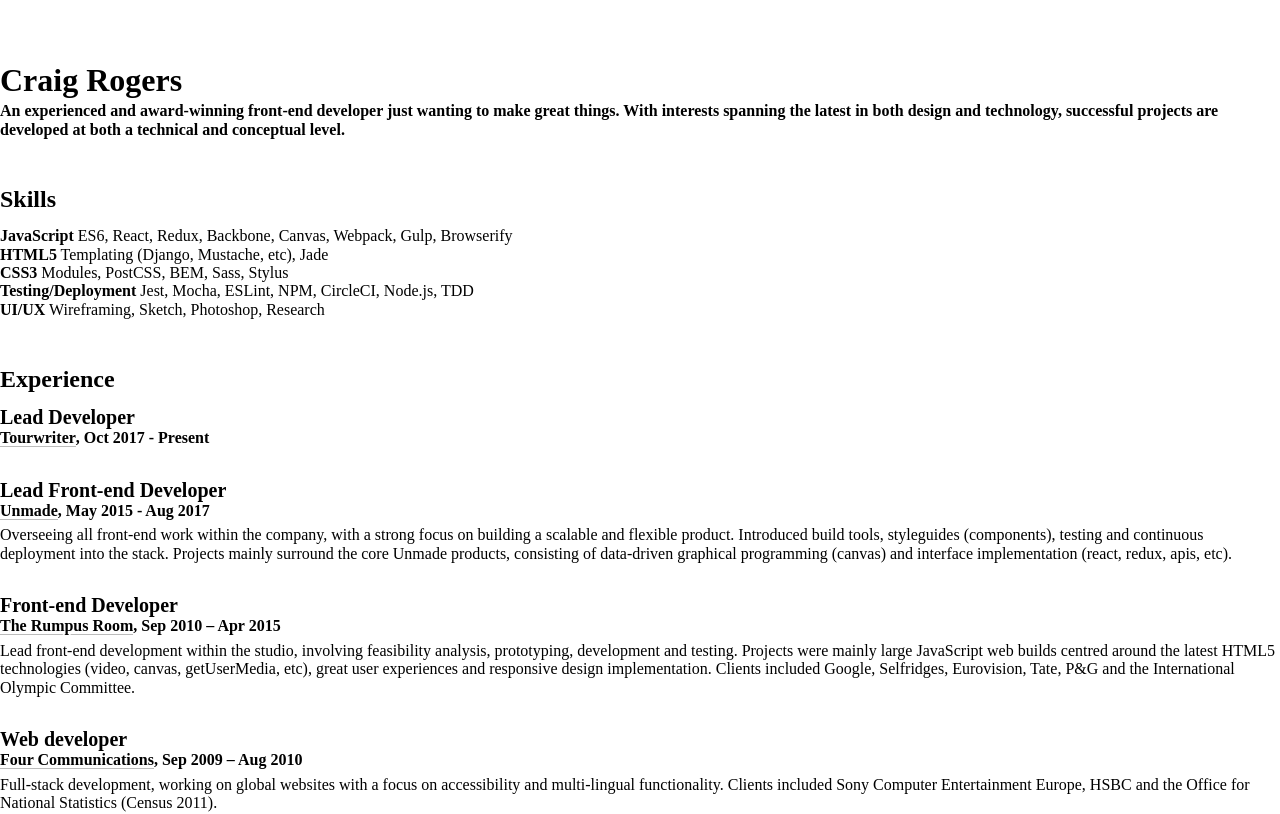
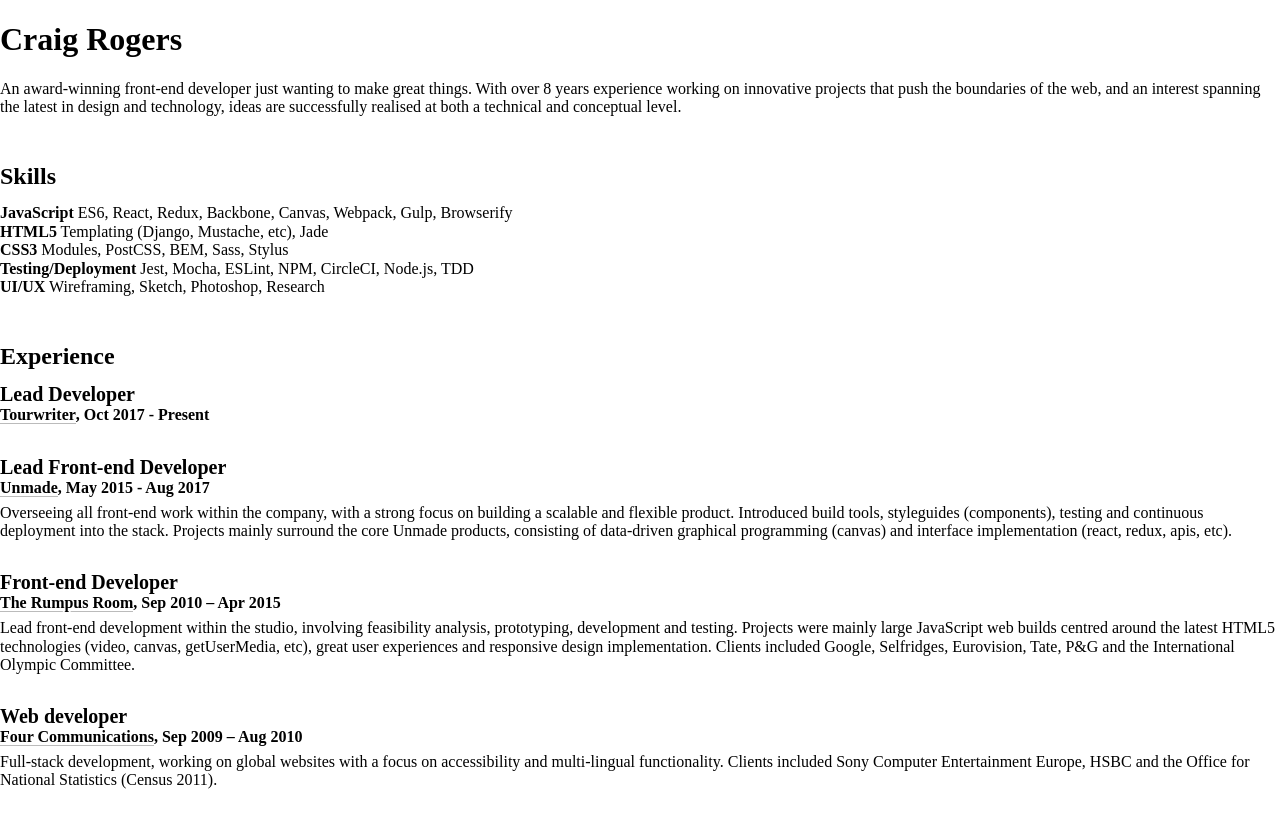
Before and after one commit to twentyrogersc/crai.gr, a Next.js app: page /cv in a window 1280 px wide. Shown: the top 814 px of the page. Built offline with nearby package versions, Linux system fonts and the light colour scheme.

Commit message:
Added initial Intro component.

```diff
--- /dev/null
+++ b/components/Intro.js
@@ -0,0 +1,23 @@
+import styled from 'styled-components'
+
+const Root = styled.header``
+
+const Title = styled.h1``
+
+const SubTitle = styled.p``
+
+export default function Intro({ expand }) {
+  return (
+    <Root>
+      <Title>Craig Rogers</Title>
+      <SubTitle>
+        An award-winning front-end developer just wanting to make great things.
+        {expand &&
+          `
+        With over 8 years experience working on innovative projects that push the boundaries of
+        the web, and an interest spanning the latest in design and technology, ideas are
+        successfully realised at both a technical and conceptual level.`}
+      </SubTitle>
+    </Root>
+  )
+}
--- a/pages/cv.js
+++ b/pages/cv.js
@@ -1,17 +1,11 @@
+import Intro from '../components/Intro'
+
 import Card from '../components/Card'
 import Link from '../components/Link'
 import Subtitle from '../components/Subtitle'
-import Title from '../components/Title'
 import styled from 'styled-components'
 
-const Container = styled.main`
-  margin: 4em 0 6em;
-`
-
-const Intro = styled.p`
-  font-weight: 700;
-  margin: 0.4em 0 2em;
-`
+const Root = styled.main``
 
 const Skills = styled.ul`
   list-style-type: none;
@@ -32,14 +26,10 @@
   margin-top: 6em;
 `
 
-export default () => (
-  <Container>
-    <Title>Craig Rogers</Title>
-    <Intro>
-      An experienced and award-winning front-end developer just wanting to make great things. With
-      interests spanning the latest in both design and technology, successful projects are developed
-      at both a technical and conceptual level.
-    </Intro>
+export default function Cv() {
+  return (
+    <Root>
+      <Intro expand />
 
       <Subtitle>Skills</Subtitle>
       <Skills>
@@ -76,10 +66,10 @@
         title="Lead Front-end Developer"
       >
         Overseeing all front-end work within the company, with a strong focus on building a scalable
-      and flexible product. Introduced build tools, styleguides (components), testing and continuous
-      deployment into the stack. Projects mainly surround the core Unmade products, consisting of
-      data-driven graphical programming (canvas) and interface implementation (react, redux, apis,
-      etc).
+        and flexible product. Introduced build tools, styleguides (components), testing and
+        continuous deployment into the stack. Projects mainly surround the core Unmade products,
+        consisting of data-driven graphical programming (canvas) and interface implementation
+        (react, redux, apis, etc).
       </Card>
       <Card
         company="The Rumpus Room"
@@ -100,14 +90,14 @@
         title="Web developer"
       >
         Full-stack development, working on global websites with a focus on accessibility and
-      multi-lingual functionality. Clients included Sony Computer Entertainment Europe, HSBC and the
-      Office for National Statistics (Census 2011).
+        multi-lingual functionality. Clients included Sony Computer Entertainment Europe, HSBC and
+        the Office for National Statistics (Census 2011).
       </Card>
 
       <Subtitle>Projects</Subtitle>
       <Card company="Unmade" date="2016" title="UMd" titleHref="https://umd.studio">
-      Part of the D&AD Yellow Pencil winning project, an ecommerce showcase offering interactive and
-      customisable products, powered by highly configurable JavaScript modules.
+        Part of the D&AD Yellow Pencil winning project, an ecommerce showcase offering interactive
+        and customisable products, powered by highly configurable JavaScript modules.
       </Card>
       <Card
         company="Google/The Rumpus Room"
@@ -143,5 +133,6 @@
         <br />
         <Link href="/">crai.gr</Link>
       </Links>
-  </Container>
+    </Root>
   )
+}
```
Also changed, not shown: pages/index.js (+9 -17 lines). Lines whose indentation alone changed are shown as unchanged.
